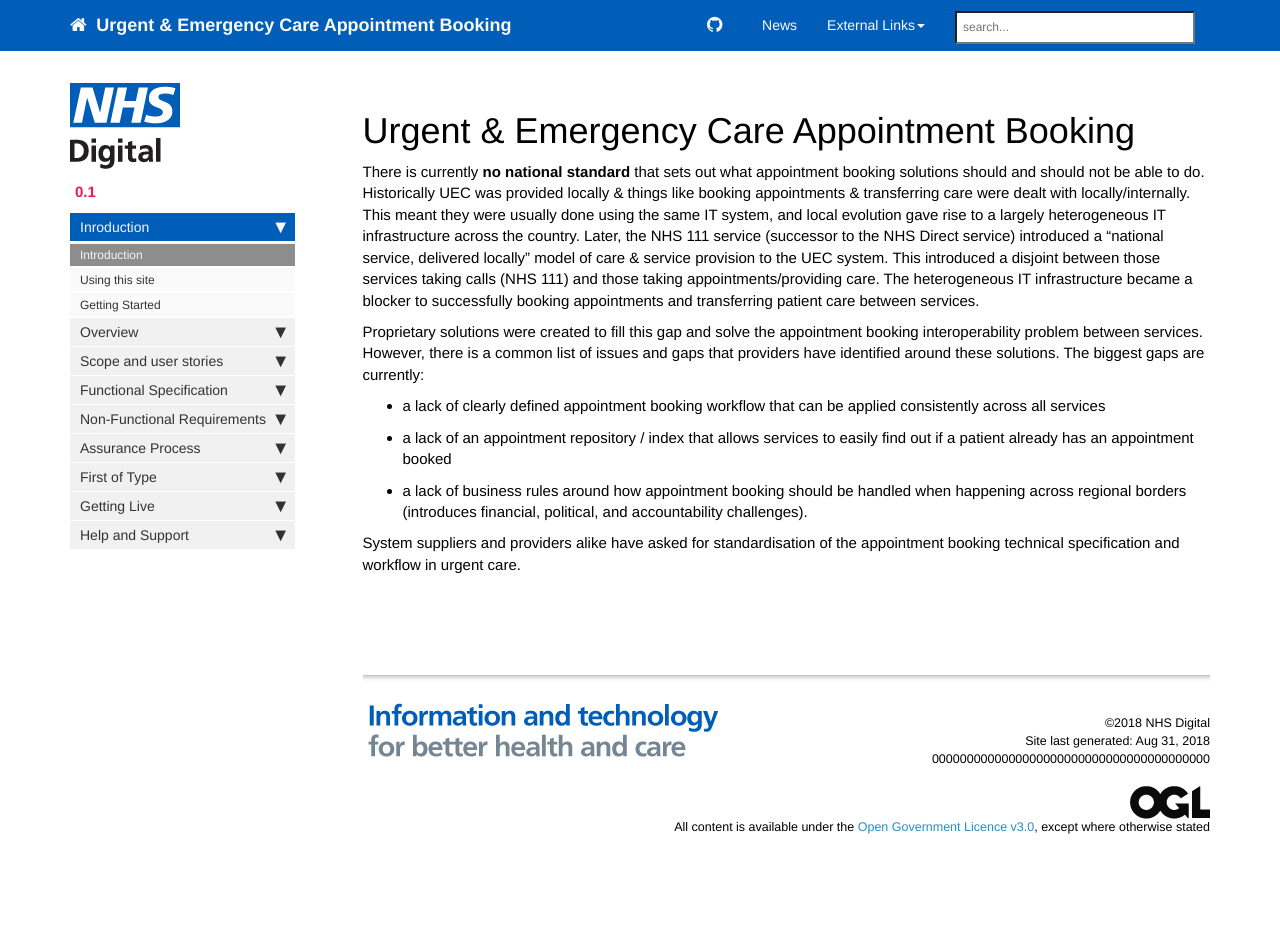
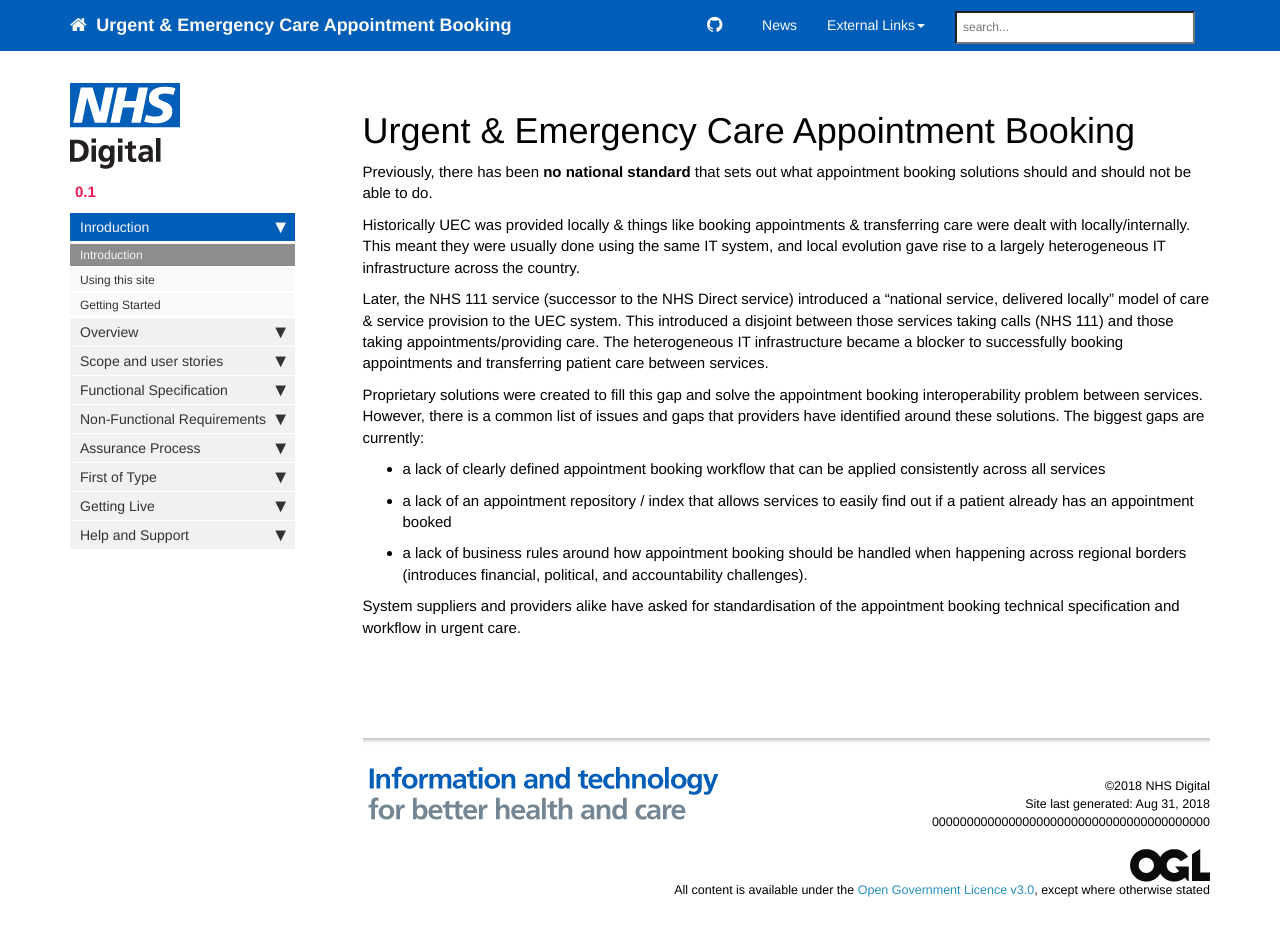
Before and after one commit to nhsd-a2si/docs-uec-appts, a Jekyll site: the page built from index.md, in a window 1280 px wide and 960 px high. Shown: the top 936 px of the window. Built offline with Jekyll 4.4.1, drawn with Linux system fonts in a browser that asks for light colours; nearby versions of some CDN libraries.

Commit message:
Update index.md

```diff
--- a/index.md
+++ b/index.md
@@ -4,7 +4,12 @@ keywords: homepage
 sidebar: overview_sidebar
 permalink: index.html
 ---
-There is currently **no national standard** that sets out what appointment booking solutions should and should not be able to do. Historically UEC was provided locally & things like booking appointments & transferring care were dealt with locally/internally. This meant they were usually done using the same IT system, and local evolution gave rise to a largely heterogeneous IT infrastructure across the country. Later, the NHS 111 service (successor to the NHS Direct service) introduced a "national service, delivered locally" model of care & service provision to the UEC system. This introduced a disjoint between those services taking calls (NHS 111) and those taking appointments/providing care. The heterogeneous IT infrastructure became a blocker to successfully booking appointments and transferring patient care between services.
+
+Previously, there has been **no national standard** that sets out what appointment booking solutions should and should not be able to do.
+
+Historically UEC was provided locally & things like booking appointments & transferring care were dealt with locally/internally. This meant they were usually done using the same IT system, and local evolution gave rise to a largely heterogeneous IT infrastructure across the country.
+
+Later, the NHS 111 service (successor to the NHS Direct service) introduced a "national service, delivered locally" model of care & service provision to the UEC system. This introduced a disjoint between those services taking calls (NHS 111) and those taking appointments/providing care. The heterogeneous IT infrastructure became a blocker to successfully booking appointments and transferring patient care between services.
 
 Proprietary solutions were created to fill this gap and solve the appointment booking interoperability problem between services. However, there is a common list of issues and gaps that providers have identified around these solutions. The biggest gaps are currently:
 
```
